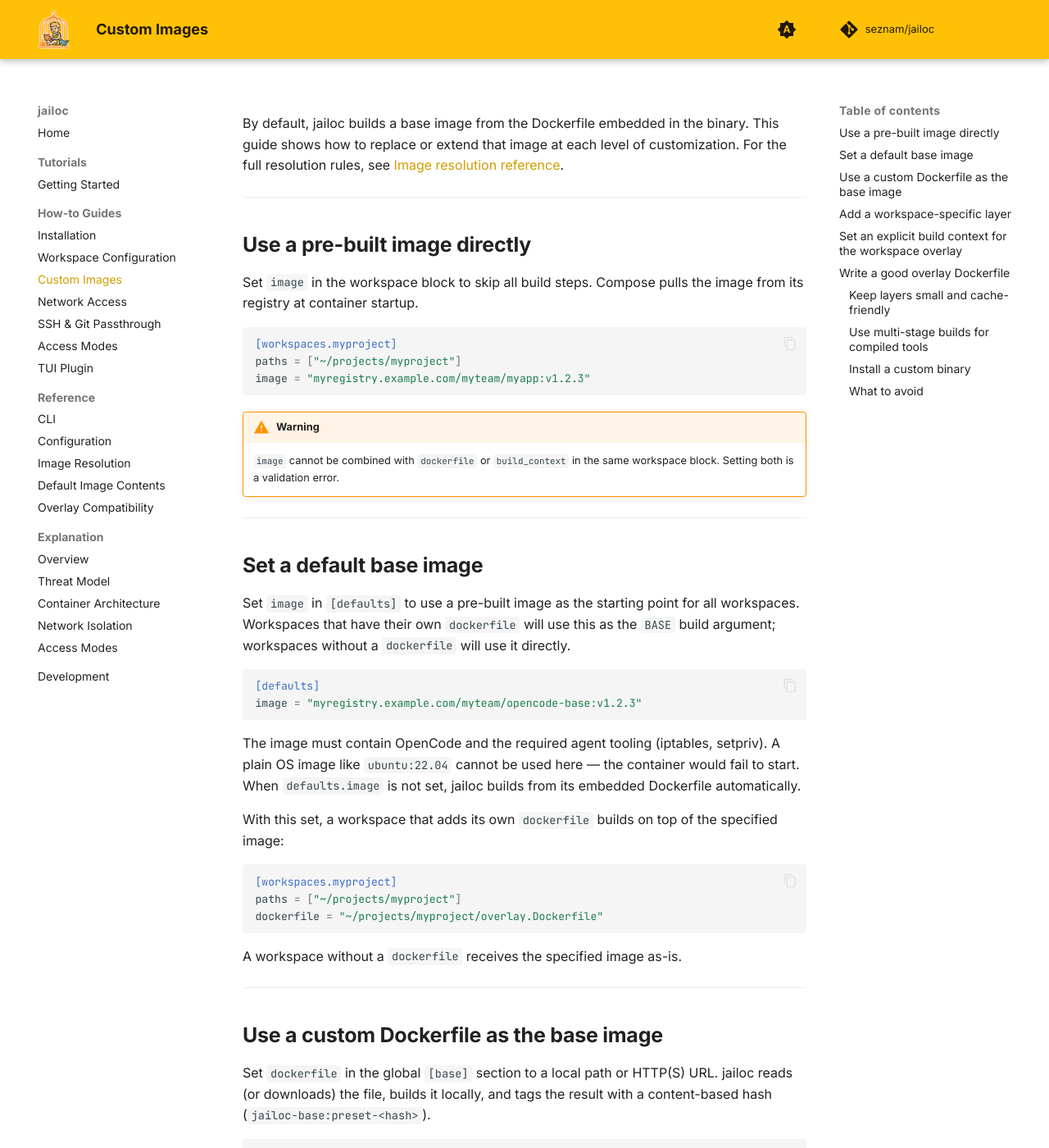
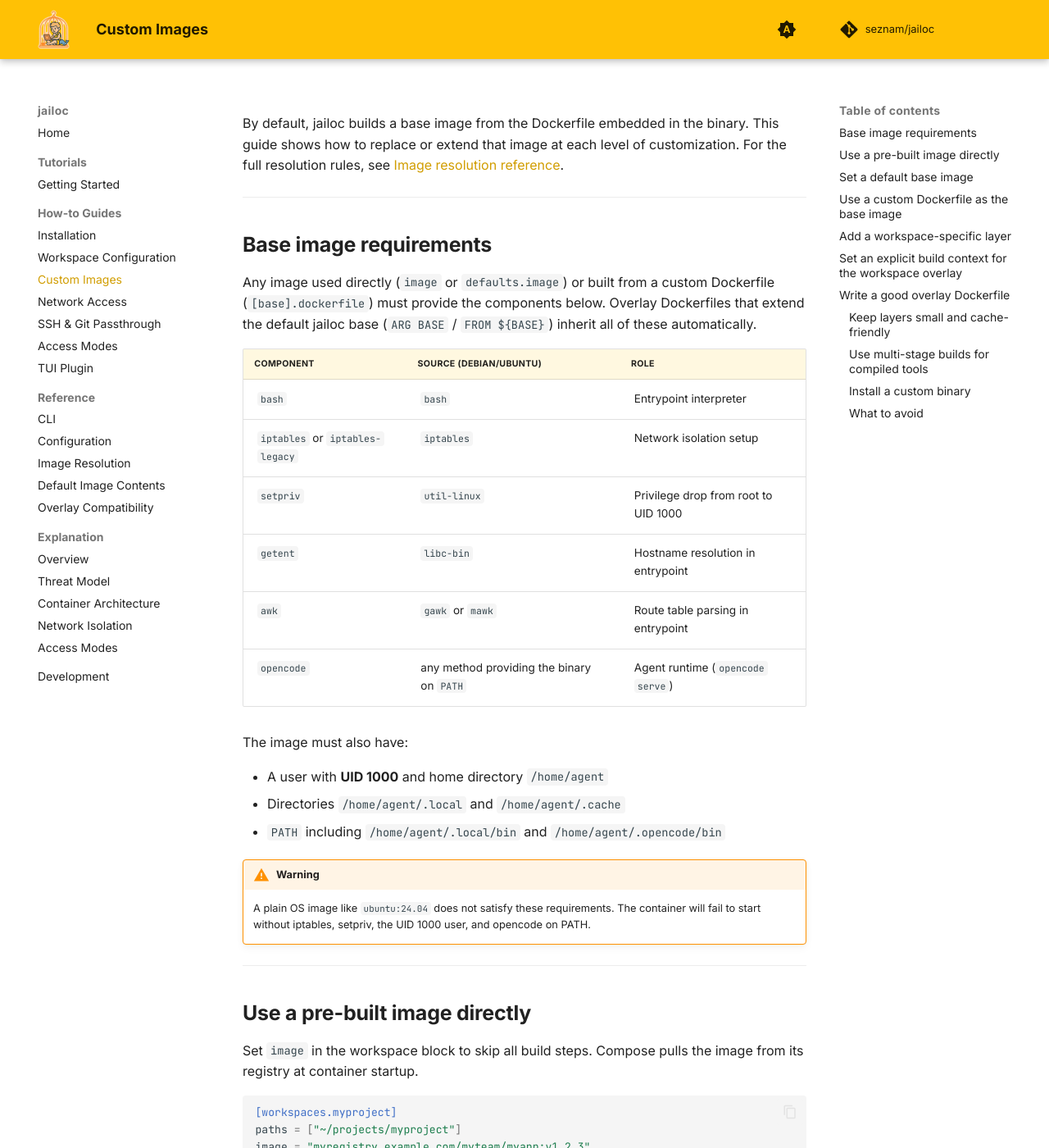
Before and after one commit to speedo17/jailoc, an MkDocs documentation site: the page built from docs/how-to/custom-images.md, in a window 1280 px wide and 1400 px high. Shown: the whole window at 82% size. Built offline with MkDocs 1.6.1 and Material for MkDocs 9.7.7, drawn with Linux system fonts in a browser that asks for light colours; comment, search, counter and statistics services are not loaded; some of the changed text lies outside the part shown.

Commit message:
docs(custom-images): add base image requirements section (#118)
* docs(custom-images): add base image requirements section

* fix(docs): address review — generic source column, PATH consistency, install-agnostic opencode

````diff
--- a/docs/how-to/custom-images.md
+++ b/docs/how-to/custom-images.md
@@ -1,6 +1,30 @@
 # How to use a custom Docker image
 
 By default, jailoc builds a base image from the Dockerfile embedded in the binary. This guide shows how to replace or extend that image at each level of customization. For the full resolution rules, see [Image resolution reference](../reference/image-resolution.md).
+
+---
+
+## Base image requirements
+
+Any image used directly (`image` or `defaults.image`) or built from a custom Dockerfile (`[base].dockerfile`) must provide the components below. Overlay Dockerfiles that extend the default jailoc base (`ARG BASE` / `FROM ${BASE}`) inherit all of these automatically.
+
+| Component | Source (Debian/Ubuntu) | Role |
+|---|---|---|
+| `bash` | `bash` | Entrypoint interpreter |
+| `iptables` or `iptables-legacy` | `iptables` | Network isolation setup |
+| `setpriv` | `util-linux` | Privilege drop from root to UID 1000 |
+| `getent` | `libc-bin` | Hostname resolution in entrypoint |
+| `awk` | `gawk` or `mawk` | Route table parsing in entrypoint |
+| `opencode` | any method providing the binary on `PATH` | Agent runtime (`opencode serve`) |
+
+The image must also have:
+
+- A user with **UID 1000** and home directory `/home/agent`
+- Directories `/home/agent/.local` and `/home/agent/.cache`
+- `PATH` including `/home/agent/.local/bin` and `/home/agent/.opencode/bin`
+
+!!! warning
+    A plain OS image like `ubuntu:24.04` does not satisfy these requirements. The container will fail to start without iptables, setpriv, the UID 1000 user, and opencode on PATH.
 
 ---
 
@@ -28,7 +52,7 @@ Set `image` in `[defaults]` to use a pre-built image as the starting point for a
 image = "myregistry.example.com/myteam/opencode-base:v1.2.3"
 ```
 
-The image must contain OpenCode and the required agent tooling (iptables, setpriv). A plain OS image like `ubuntu:22.04` cannot be used here — the container would fail to start. When `defaults.image` is not set, jailoc builds from its embedded Dockerfile automatically.
+The image must meet the [base image requirements](#base-image-requirements). When `defaults.image` is not set, jailoc builds from its embedded Dockerfile automatically.
 
 With this set, a workspace that adds its own `dockerfile` builds on top of the specified image:
 
@@ -62,6 +86,8 @@ dockerfile = "https://git.example.com/team/dockerfiles/-/raw/main/opencode.Docke
 
 !!! warning
     If the file doesn't exist, the download fails (or exceeds 1 MiB), or the build fails, jailoc aborts. There is no fallback to the embedded image.
+
+The resulting image must meet the [base image requirements](#base-image-requirements).
 
 ---
 
````
Also changed, not shown: docs/reference/overlay-compatibility.md (+1 -0 lines).
